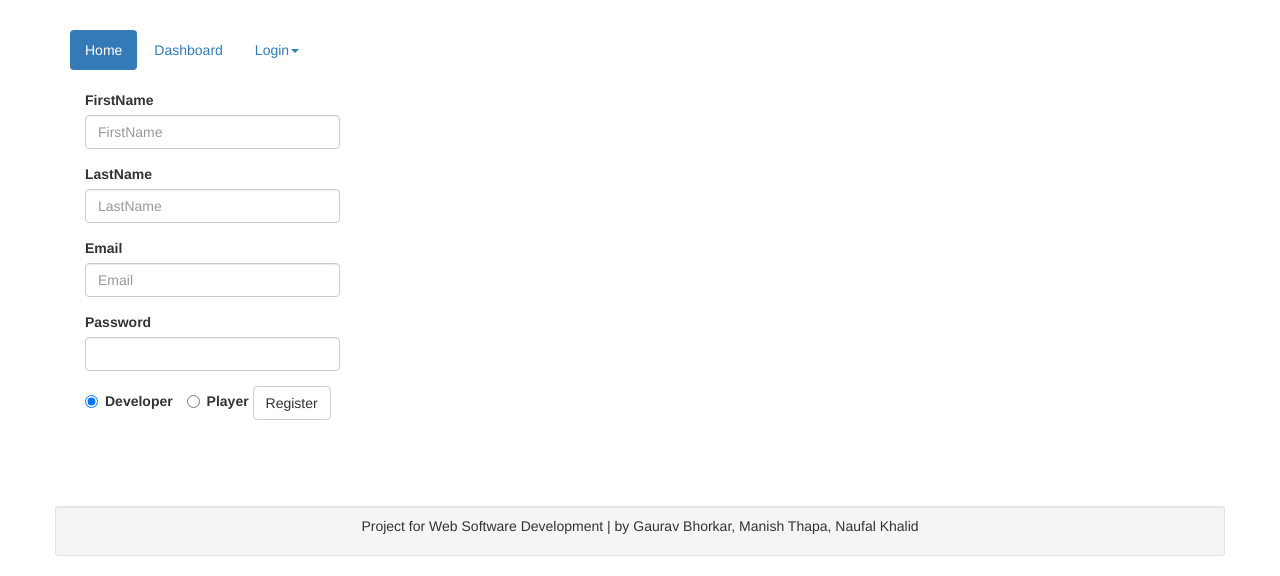
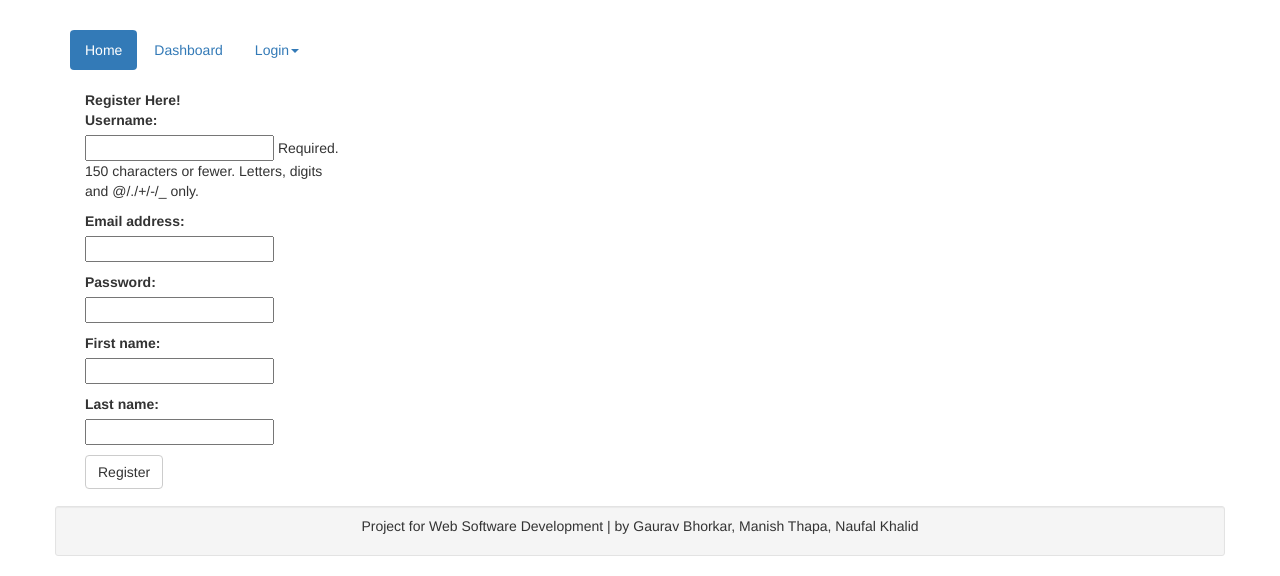
Before and after one commit to naufalkhalid/Game-Store, a Django app: page /signup in a window 1280 px wide. Shown: the part 224-800 px from the top of the page. Run offline with Django 3.2, Linux system fonts and the light colour scheme; some libraries are stand-ins or nearby versions.

Commit message:
modified signup template

```diff
--- a/game_store/game_store/templates/game_store/signup.html
+++ b/game_store/game_store/templates/game_store/signup.html
@@ -6,39 +6,22 @@
 
 
 <div class="col-md-3">
-	<form>
+	<form action="/signup" method="post">{% csrf_token %}
+	{% if registered %}
+	<strong>thank you for registering!</strong>
+	{% else %}
+	<strong>Register Here!</strong>
+	<!-- Display each form. The as_p method wraps each element in a paragraph
+                 (<p>) element. This ensures each element appears on a new line,
+                 making everything look neater. -->
+            {{ user_form.as_p }}
 
-  <div class="form-group">
-    <label for="txtFname">FirstName</label>
-    <input type="name" class="form-control" id="txtFname" placeholder="FirstName">
+
+
+<div>
+  <button type="submit" class="btn btn-default" id="idbtnRegister">Register</button>
   </div>
-  <div class="form-group">
-    <label for="txtLname">LastName</label>
-    <input type="name" class="form-control" id="txtLname" placeholder="LastName">
-  </div>
-  <div class="form-group">
-    <label for="txtEmail">Email</label>
-   <input type="email" class="form-control" id="txtEmail" placeholder="Email">
-
-  </div>
-  <div class="form-group">
-    <label for="txtPassword">Password</label>
-   <input type="password" class="form-control" id="txtPassword">
-
-  </div>
-  <div class="radio-inline">
-  <label>
-    <input type="radio" name="optionsRadios" id="optionDev" value="option1" checked>
-    Developer
-  </label>
-</div>
-<div class="radio-inline">
-  <label>
-    <input type="radio" name="optionsRadios" id="optionPlayer" value="option2">
-    Player
-  </label>
-</div>
-  <button type="submit" class="btn btn-default">Register</button>
+  {% endif %}
 </form>
 </div>
 
```
